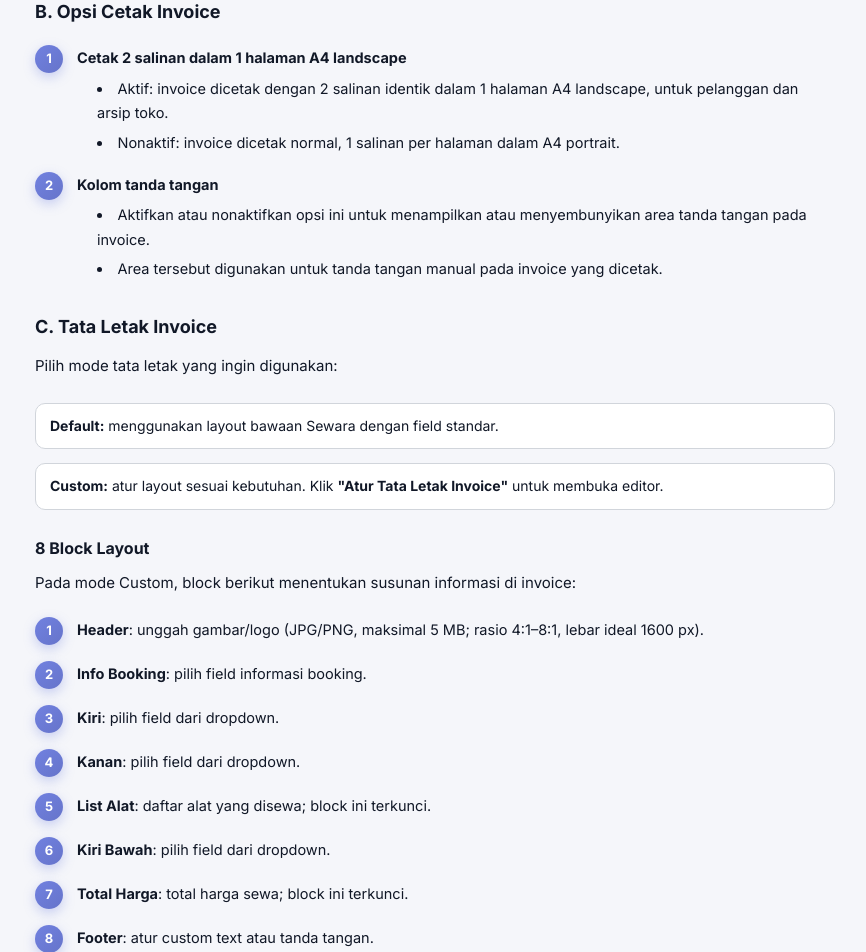
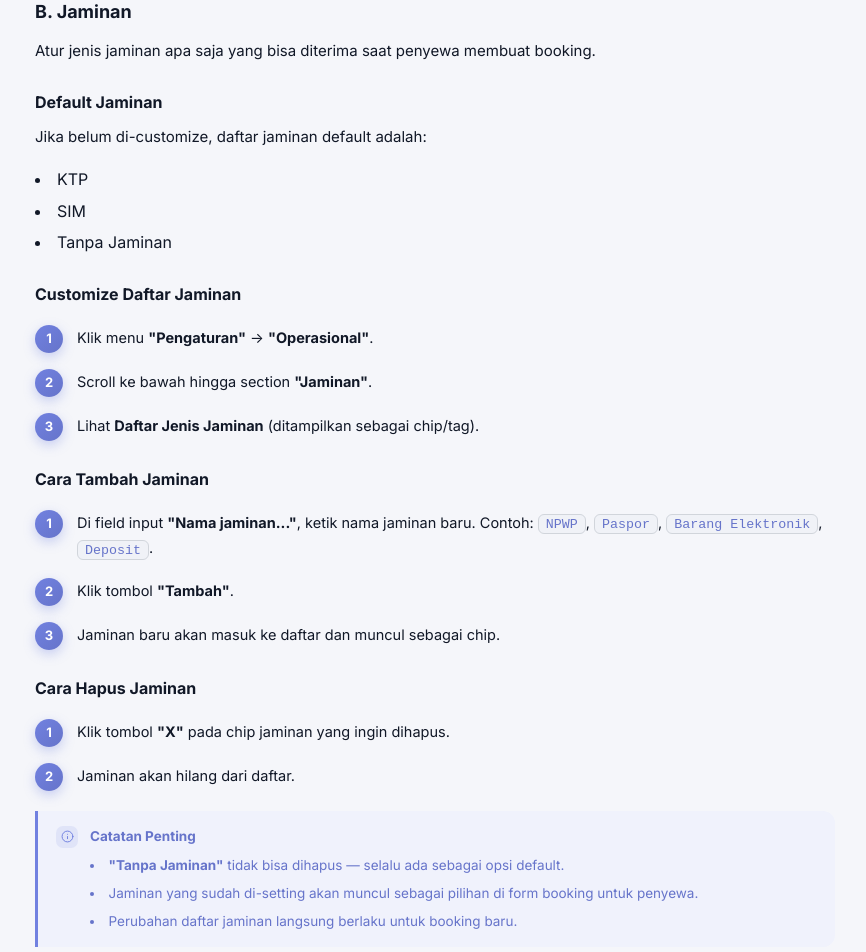
Before and after one commit to Rzp1010/Sewara-landing, a Next.js app: page /panduan in a window 1280 px wide. Shown: the part 1680-2632 px from the top of the page, without its empty margins (357-1223 px from the left). Built offline with nearby package versions, Linux system fonts and the light colour scheme.

Commit message:
docs(panduan): add collateral/jaminan section

```diff
--- a/src/app/panduan/page.js
+++ b/src/app/panduan/page.js
@@ -153,7 +153,60 @@ export default function PanduanPage() {
               format invoice sebelum disimpan.
             </Note>
 
-            <h3 id="opsi-cetak">B. Opsi Cetak Invoice</h3>
+            <h3 id="jaminan">B. Jaminan</h3>
+            <p className="sw-gs-lead">
+              Atur jenis jaminan apa saja yang bisa diterima saat penyewa membuat booking.
+            </p>
+
+            <h4>Default Jaminan</h4>
+            <p className="sw-gs-lead">Jika belum di-customize, daftar jaminan default adalah:</p>
+            <Bullets>
+              <li>KTP</li>
+              <li>SIM</li>
+              <li>Tanpa Jaminan</li>
+            </Bullets>
+
+            <h4>Customize Daftar Jaminan</h4>
+            <Steps>
+              <Step n={1}>
+                Klik menu <strong>"Pengaturan"</strong> → <strong>"Operasional"</strong>.
+              </Step>
+              <Step n={2}>
+                Scroll ke bawah hingga section <strong>"Jaminan"</strong>.
+              </Step>
+              <Step n={3}>
+                Lihat <strong>Daftar Jenis Jaminan</strong> (ditampilkan sebagai chip/tag).
+              </Step>
+            </Steps>
+
+            <h4>Cara Tambah Jaminan</h4>
+            <Steps>
+              <Step n={1}>
+                Di field input <strong>"Nama jaminan..."</strong>, ketik nama jaminan baru. Contoh: <code>NPWP</code>, <code>Paspor</code>, <code>Barang Elektronik</code>, <code>Deposit</code>.
+              </Step>
+              <Step n={2}>Klik tombol <strong>"Tambah"</strong>.</Step>
+              <Step n={3}>
+                Jaminan baru akan masuk ke daftar dan muncul sebagai chip.
+              </Step>
+            </Steps>
+
+            <h4>Cara Hapus Jaminan</h4>
+            <Steps>
+              <Step n={1}>
+                Klik tombol <strong>"X"</strong> pada chip jaminan yang ingin dihapus.
+              </Step>
+              <Step n={2}>Jaminan akan hilang dari daftar.</Step>
+            </Steps>
+
+            <Note title="Catatan Penting">
+              <Bullets>
+                <li><strong>"Tanpa Jaminan"</strong> tidak bisa dihapus — selalu ada sebagai opsi default.</li>
+                <li>Jaminan yang sudah di-setting akan muncul sebagai pilihan di form booking untuk penyewa.</li>
+                <li>Perubahan daftar jaminan langsung berlaku untuk booking baru.</li>
+              </Bullets>
+            </Note>
+
+            <h3 id="opsi-cetak">C. Opsi Cetak Invoice</h3>
             <Steps>
               <Step n={1}>
                 <strong>Cetak 2 salinan dalam 1 halaman A4 landscape</strong>
@@ -171,7 +224,7 @@ export default function PanduanPage() {
               </Step>
             </Steps>
 
-            <h3 id="tata-letak">C. Tata Letak Invoice</h3>
+            <h3 id="tata-letak">D. Tata Letak Invoice</h3>
             <p className="sw-gs-lead">Pilih mode tata letak yang ingin digunakan:</p>
             <IChos>
               <ICho>
```
